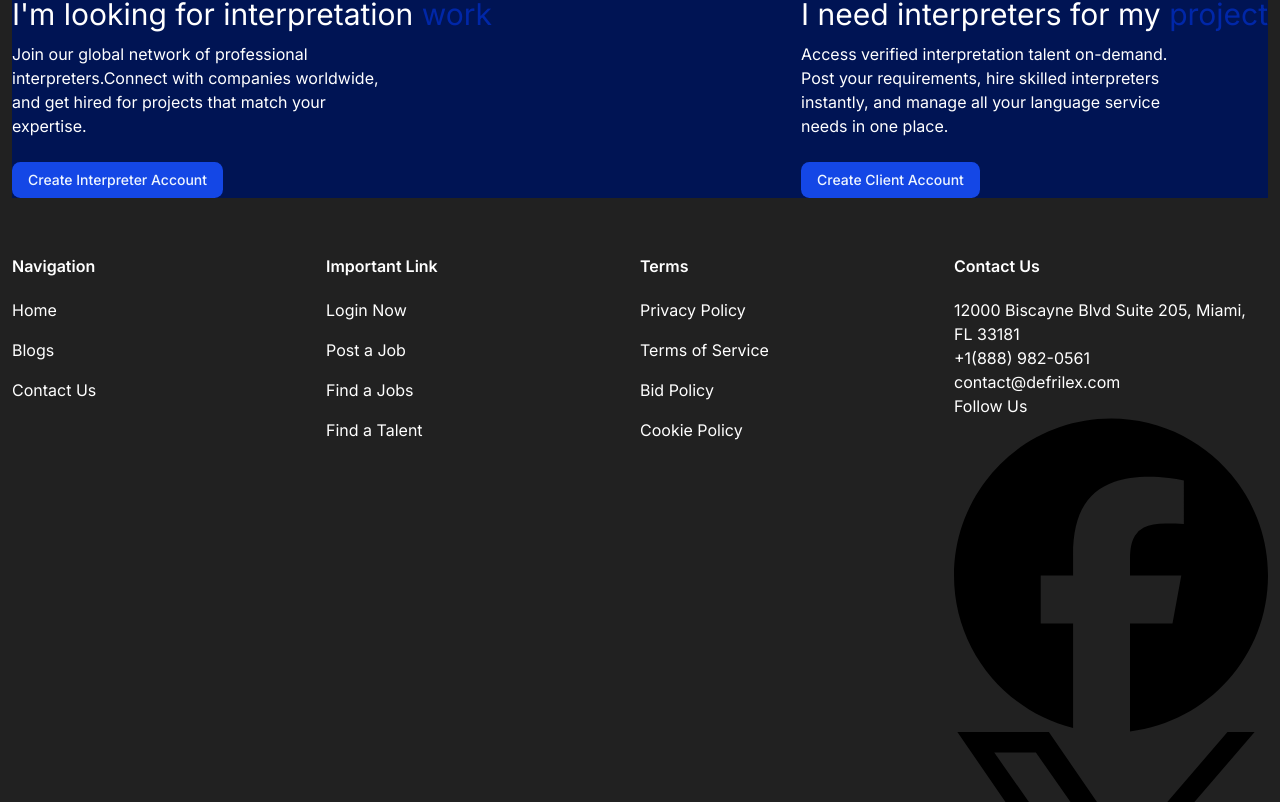
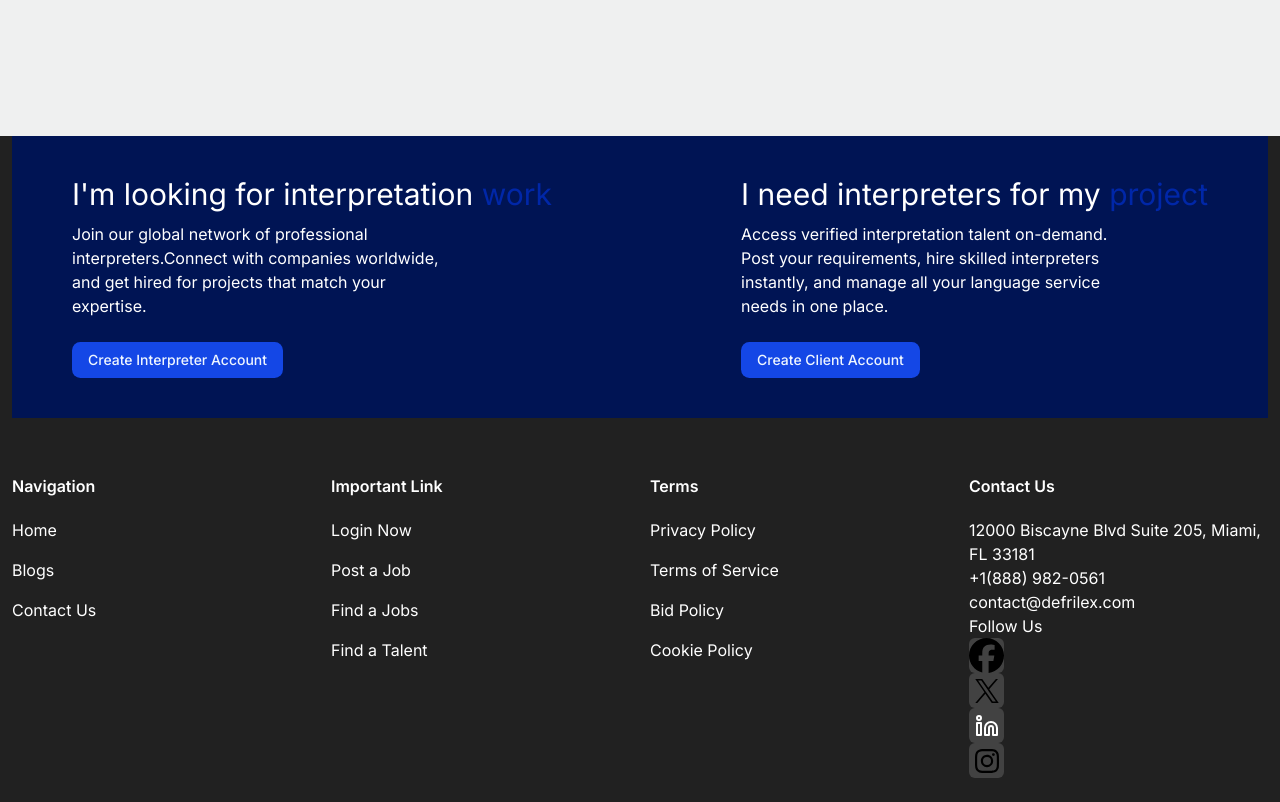
Before and after one commit to jbob9/defrilex, a Next.js app: page /contact in a window 1280 px wide. Shown: the part 1298-2100 px from the top of the page. Built offline with nearby package versions, Linux system fonts and the light colour scheme.

Commit message:
some ui fix

```diff
--- a/app/(app)/account-section.tsx
+++ b/app/(app)/account-section.tsx
@@ -9,7 +9,7 @@ const AccountSection = () => {
       <div className="container mx-auto">
         <div className="grid grid-cols-1 md:grid-cols-2 gap-4">
           <div className="col-xl-6">
-            <div className="bg-[hsl(226,100%,16.5%)] p-[45px,60px] md:p-[30px,40px] w-full relative rounded-lg">
+            <div className="bg-[hsl(226,100%,16.5%)] py-[45px] px-[60px] md:py-[30px] md:px-10 w-full relative rounded-lg">
               <div className="max-w-[270px]">
                 <h1 className="font-semibold text-white leading-snug text-4xl">
                   I&apos;m looking for interpretation{" "}
@@ -33,7 +33,7 @@ const AccountSection = () => {
             </div>
           </div>
           <div className="col-xl-6">
-            <div className="bg-[hsl(226,100%,16.5%)] p-[45px,60px] md:p-[30px,40px] w-full relative rounded-lg">
+            <div className="bg-[hsl(226,100%,16.5%)] py-[45px] px-[60px] md:py-[30px] md:px-10 w-full relative rounded-lg">
               <div className="max-w-[270px]">
                 <h3 className="font-semibold text-white leading-snug text-4xl">
                   I need interpreters for my{" "}
--- a/app/(app)/banner.tsx
+++ b/app/(app)/banner.tsx
@@ -4,7 +4,7 @@ import Image from "next/image";
 
 const Banner = () => {
   return (
-    <section className="relative z-1 p-[120px,0,100px] overflow-hidden bg-[hsl(226,100%,calc(33%-33%*0.5))]">
+    <section className="relative z-1 pt-[120px] pb-[100px] px-0 overflow-hidden bg-[hsl(226,100%,calc(33%-33%*0.5))]">
       <div className="absolute bottom-0 right-0 -z-1">
         <Image src="/banner-shape.webp" alt="" width={475} height={630} />
       </div>
@@ -22,7 +22,7 @@ const Banner = () => {
                 <input
                   type="search"
                   name="search"
-                  className="rounded-md w-full outline-none bg-white text-black p-[11px,16px] leading-snug font-normal"
+                  className="rounded-md w-full outline-none bg-white text-black py-[11px] px-4 leading-snug font-normal"
                   placeholder="Type job keyword"
                 />
 
--- a/app/(app)/facility-section.tsx
+++ b/app/(app)/facility-section.tsx
@@ -21,7 +21,7 @@ const FacilitySection = () => {
         </div>
         <div className="grid grid-cols-1 md:grid-cols-2 gap-5 items-center">
           <div className="pr-12">
-            <div className="p-[56px,40px] rounded-lg bg-white">
+            <div className="py-14 px-10 rounded-lg bg-white">
               <div className="pb-[38px] mb-[38px] border-b bg-black/1">
                 <h5 className="font-semibold mb-2.5 flex items-center text-xl">
                   <span className="text-[hsl(226,100%,33%)] text-sm mb-3.5 size-6 flex items-center rounded-full border border-[hsl(226,100%,33%)]">
--- a/app/(app)/footer.tsx
+++ b/app/(app)/footer.tsx
@@ -11,7 +11,7 @@ const Footer = () => {
           className="footer-area__top relative rounded-[0px,0px,12px,12px] -mt-16
         bg-[hsl(226,100%,16.5%)]"
         >
-          <div className="flex relative justify-between p-[40px,60px]">
+          <div className="flex relative justify-between py-10 px-[60px]">
             <div>
               <h4 className="text-white mb-2.5 text-3xl" data-s-length="1">
                 I&apos;m looking for interpretation{" "}
@@ -44,7 +44,7 @@ const Footer = () => {
             </div>
           </div>
         </div>
-        <div className="grid grid-cols-4 gap-[40px,20px] py-14">
+        <div className="grid grid-cols-4 gap-y-10 gap-x-5 py-14">
           <div>
             <h5 className="text-white mb-5 font-semibold">Navigation </h5>
             <ul className="flex flex-col">
@@ -210,6 +210,7 @@ const Footer = () => {
                     <svg
                       role="img"
                       viewBox="0 0 24 24"
+                      className="size-6"
                       xmlns="http://www.w3.org/2000/svg"
                     >
                       <title>X</title>
@@ -224,7 +225,7 @@ const Footer = () => {
                     title="Linkedin"
                     className="social-list__link flex-center"
                   >
-                    <LinkedinIcon />
+                    <LinkedinIcon className="size-6" />
                   </a>{" "}
                 </li>
                 <li className="social-list__item">
@@ -237,6 +238,7 @@ const Footer = () => {
                     <svg
                       role="img"
                       viewBox="0 0 24 24"
+                      className="size-6"
                       xmlns="http://www.w3.org/2000/svg"
                     >
                       <title>Instagram</title>
--- a/app/(app)/jobs/page.tsx
+++ b/app/(app)/jobs/page.tsx
@@ -39,7 +39,7 @@ const Jobs = () => {
                 </div>
               </div>
               <div className="bg-white mt-6 border border-black/1 rounded-lg overflow-hidden">
-                <div className="bg-white text-center py-12 rounded-xl">
+                <div className="bg-white text-center py-12 rounded-xl flex justify-center flex-col items-center">
                   <Image
                     width={128}
                     height={128}
--- a/app/globals.css
+++ b/app/globals.css
@@ -224,7 +224,7 @@
   bottom: 0px;
   right: -12px;
   border-radius: 50%;
-    background-color: hsl(226,100%,33%);
+  background-color: hsl(226, 100%, 33%);
   z-index: -1;
 }
 
@@ -235,7 +235,7 @@
   width: 165px;
   height: 165px;
   border-radius: 50%;
-    background-color: hsl(226,100%,calc(33% - 33% * 0.5) / 0.2);
+  background-color: hsl(226, 100%, calc(33% - 33% * 0.5) / 0.2);
 }
 
 .banner-thumb-shape__two {
@@ -245,7 +245,7 @@
   width: 90px;
   height: 90px;
   border-radius: 50%;
-    background-color: hsl(226,100%,calc(33% - 33% * 0.5) / 0.2);
+  background-color: hsl(226, 100%, calc(33% - 33% * 0.5) / 0.2);
 }
 
 .banner-thumb-shape__three {
@@ -255,7 +255,7 @@
   width: 90px;
   height: 90px;
   border-radius: 50%;
-    background-color: hsl(226,100%,calc(33% - 33% * 0.5) / 0.2);
+  background-color: hsl(226, 100%, calc(33% - 33% * 0.5) / 0.2);
 }
 
 @keyframes horizontal-move {
@@ -269,3 +269,34 @@
     transform: rotateZ(2deg) scale(0.8);
   }
 }
+
+.social-list__link {
+  width: 35px;
+  height: 35px;
+  position: relative;
+  cursor: pointer;
+  color: hsl(0 0% 100%);
+  font-size: 12px;
+  background-color: hsl(0 0% 100% / 0.15);
+  border-radius: 6px;
+  overflow: hidden;
+  transition: 0.3s;
+}
+.social-list__link:hover,
+.social-list__link:focus {
+  color: hsl(0 0% 100%) !important;
+  background-color: hsl(226 100% 33%) !important;
+}
+.social-list__link:hover {
+  background-color: hsl(226 100% 33%);
+  color: hsl(0 0% 100%) !important;
+  border-color: hsl(226 100% 33%) !important;
+}
+.flex-center {
+  display: flex;
+  flex-wrap: wrap;
+  -webkit-box-pack: center;
+  justify-content: center;
+  -webkit-box-align: center;
+  align-items: center;
+}
--- a/components/custom-breadcrumb.tsx
+++ b/components/custom-breadcrumb.tsx
@@ -10,7 +10,7 @@ const CustomBreadcrumb = ({
 }) => {
   return (
     <section
-      className="mb-0 relative z-1 py-16 bg-cover w-100 h-full bg-no-repeat flex flex-wrap breadcrumb"
+      className="mb-0 relative z-1 py-16 bg-cover w-full h-full bg-no-repeat flex flex-wrap breadcrumb"
       style={{ background: "url('/breadcrumb-bg.webp')" }}
     >
       <div className="container mx-auto w-full px-3">
@@ -30,7 +30,7 @@ const CustomBreadcrumb = ({
                           {link.title}
                         </Link>
                       </li>
-                      {i + 1 === links.length ? (
+                      {i + 1 !== links.length ? (
                         <li className="text-white font-normal p-[0,5px]">
                           <ChevronRight />
                         </li>
```
Lines whose indentation alone changed are shown as unchanged.
